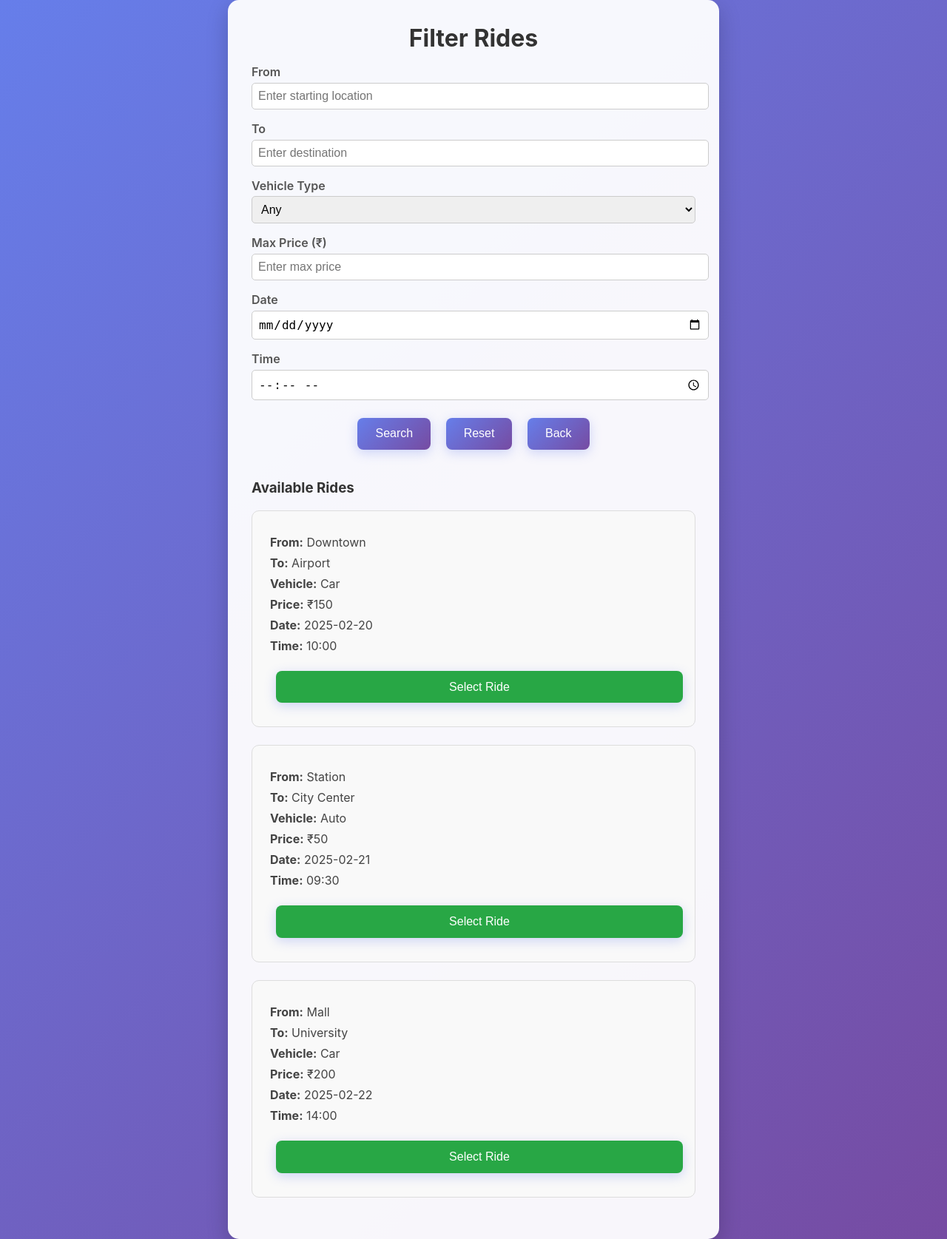
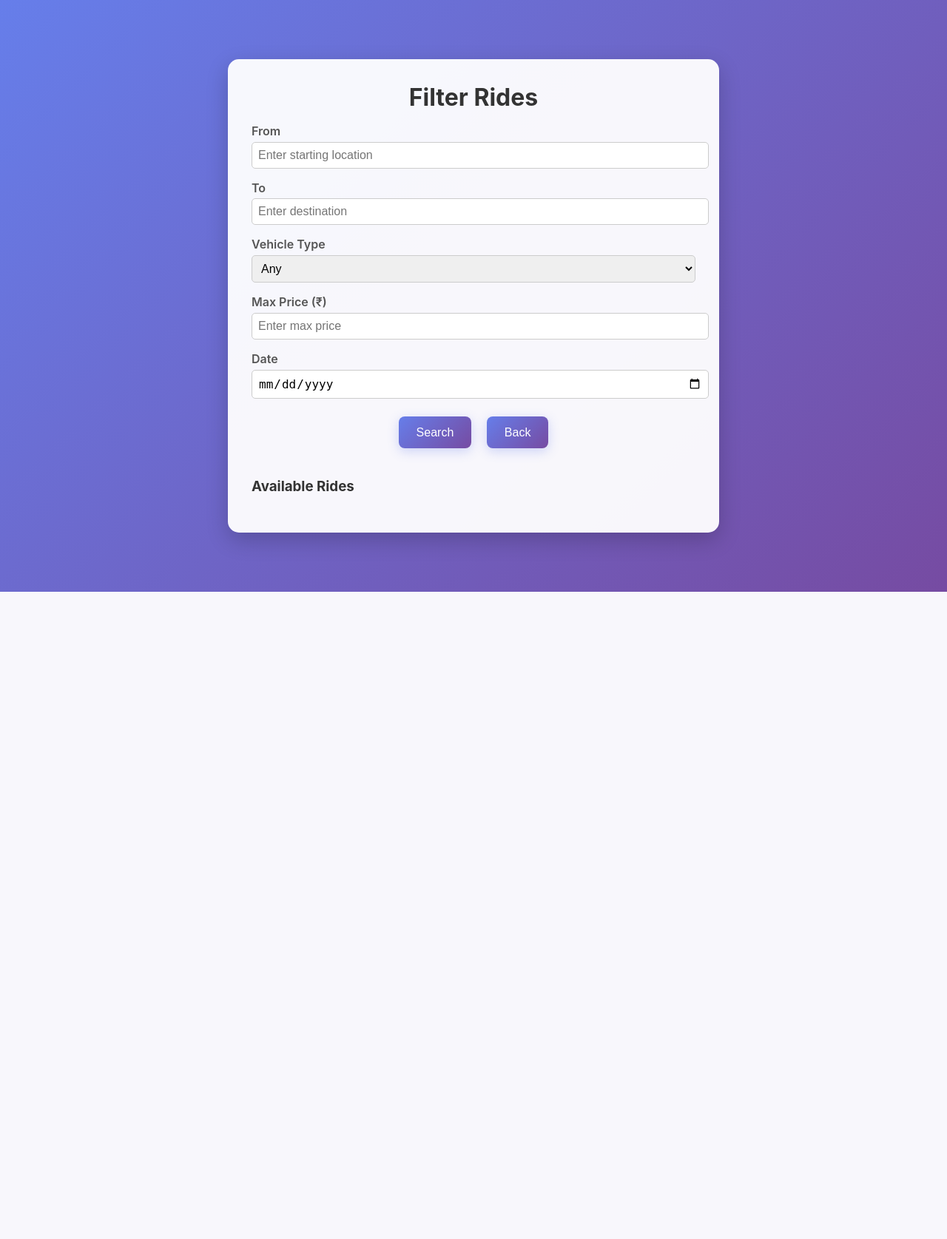
Before and after one commit to Nitheeshkumar-24/ride-sharing, a Flask app: page /filter_page in a window 1280 px wide. Shown: the whole page at 74% size. After the commit the page ends 800 px from the top, so only its background shows below. Run offline with Flask 3, Linux system fonts and the light colour scheme.

Commit message:
filter page change to static

```diff
--- a/app.py
+++ b/app.py
@@ -13,7 +13,7 @@ app = Flask(__name__)
 app.secret_key = provide_secret_key()
 
 # Initialize Firebase
-cred = credentials.Certificate(r"C:\git files\ride-sharing-b7053-firebase-adminsdk-fbsvc-45494f1901.json")
+cred = credentials.Certificate(r"e:\git files\ride-sharing-b7053-firebase-adminsdk-fbsvc-45494f1901.json")
 firebase_admin.initialize_app(cred)
 db = firestore.client()
 
--- a/templates/filter.html
+++ b/templates/filter.html
@@ -114,20 +114,20 @@
     <div class="container">
         <h2>Filter Rides</h2>
 
-        <!-- Filter Form -->
+        <form id="filter-form">
             <div class="filter-group">
                 <label for="from">From</label>
-            <input type="text" id="from" placeholder="Enter starting location">
+                <input type="text" id="from" name="from" placeholder="Enter starting location">
             </div>
 
             <div class="filter-group">
                 <label for="to">To</label>
-            <input type="text" id="to" placeholder="Enter destination">
+                <input type="text" id="to" name="to" placeholder="Enter destination">
             </div>
 
             <div class="filter-group">
                 <label for="vehicle">Vehicle Type</label>
-            <select id="vehicle">
+                <select id="vehicle" name="vehicle">
                     <option value="">Any</option>
                     <option value="Car">Car</option>
                     <option value="Auto">Auto</option>
@@ -136,100 +136,57 @@
 
             <div class="filter-group">
                 <label for="price">Max Price (₹)</label>
-            <input type="number" id="price" min="0" placeholder="Enter max price">
+                <input type="number" id="price" name="max_price" min="0" placeholder="Enter max price">
             </div>
 
             <div class="filter-group">
                 <label for="date">Date</label>
-            <input type="date" id="date">
+                <input type="date" id="date" name="date">
             </div>
 
-        <div class="filter-group">
-            <label for="time">Time</label>
-            <input type="time" id="time">
-        </div>
+            <button type="submit" class="btn">Search</button>
+            <button type="button" class="btn" onclick="window.location.href='index.html'">Back</button>
+        </form>
 
-        <button class="btn" onclick="filterRides()">Search</button>
-        <button class="btn" onclick="resetFilters()">Reset</button>
-        <button class="btn" onclick="goBack()">Back</button>
-
-        <!-- Filtered Rides Section -->
         <div class="available-rides" id="rides-container">
             <h3>Available Rides</h3>
         </div>
     </div>
 
     <script>
-        const ridesData = [
-            { from: "Downtown", to: "Airport", vehicle: "Car", price: 150, date: "2025-02-20", time: "10:00" },
-            { from: "Station", to: "City Center", vehicle: "Auto", price: 50, date: "2025-02-21", time: "09:30" },
-            { from: "Mall", to: "University", vehicle: "Car", price: 200, date: "2025-02-22", time: "14:00" }
-        ];
+        document.getElementById('filter-form').addEventListener('submit', function(event) {
+            event.preventDefault();
 
-        function loadRides() {
-            let ridesContainer = document.getElementById("rides-container");
-            ridesContainer.innerHTML = "<h3>Available Rides</h3>";
+            const formData = {
+                from: document.getElementById('from').value,
+                to: document.getElementById('to').value,
+                vehicle: document.getElementById('vehicle').value,
+                max_price: document.getElementById('price').value || null,
+                date: document.getElementById('date').value
+            };
 
-            ridesData.forEach((ride, index) => {
-                let rideElement = `
-                    <div class="ride-box" data-index="${index}">
-                        <p><strong>From:</strong> ${ride.from}</p>
-                        <p><strong>To:</strong> ${ride.to}</p>
-                        <p><strong>Vehicle:</strong> ${ride.vehicle}</p>
-                        <p><strong>Price:</strong> ₹${ride.price}</p>
-                        <p><strong>Date:</strong> ${ride.date}</p>
-                        <p><strong>Time:</strong> ${ride.time}</p>
-                        <button class="btn select-btn" onclick="selectRide(${index})">Select Ride</button>
-                    </div>
-                `;
-                ridesContainer.innerHTML += rideElement;
+            fetch('/filter_rides', {
+                method: 'POST',
+                headers: {'Content-Type': 'application/json'},
+                body: JSON.stringify(formData)
+            })
+            .then(response => response.json())
+            .then(data => {
+                const ridesContainer = document.getElementById('rides-container');
+                ridesContainer.innerHTML = '<h3>Available Rides</h3>';
+                data.rides.forEach(ride => {
+                    ridesContainer.innerHTML += `
+                        <div class="ride-box">
+                            <p><strong>From:</strong> ${ride.from_location}</p>
+                            <p><strong>To:</strong> ${ride.to_location}</p>
+                            <p><strong>Vehicle:</strong> ${ride.vehicle_type}</p>
+                            <p><strong>Price:</strong> ₹${ride.per_person_cost}</p>
+                            <p><strong>Date:</strong> ${ride.ride_date_and_time}</p>
+                        </div>`;
                 });
-        }
-
-        function filterRides() {
-            let from = document.getElementById("from").value.toLowerCase();
-            let to = document.getElementById("to").value.toLowerCase();
-            let vehicle = document.getElementById("vehicle").value;
-            let maxPrice = document.getElementById("price").value;
-            let date = document.getElementById("date").value;
-            let time = document.getElementById("time").value;
-
-            document.querySelectorAll(".ride-box").forEach(ride => {
-                let index = ride.getAttribute("data-index");
-                let rideData = ridesData[index];
-
-                if ((from && !rideData.from.toLowerCase().includes(from)) ||
-                    (to && !rideData.to.toLowerCase().includes(to)) ||
-                    (vehicle && rideData.vehicle !== vehicle) ||
-                    (maxPrice && rideData.price > maxPrice) ||
-                    (date && rideData.date !== date) ||
-                    (time && rideData.time !== time)) {
-                    ride.style.display = "none";
-                } else {
-                    ride.style.display = "block";
-                }
+            })
+            .catch(error => console.error('Error:', error));
         });
-        }
-
-        function resetFilters() {
-            document.querySelectorAll(".filter-group input, .filter-group select").forEach(input => input.value = "");
-            document.querySelectorAll(".ride-box").forEach(ride => ride.style.display = "block");
-        }
-
-        function selectRide(index) {
-            let ride = ridesData[index];
-            let selectedRides = JSON.parse(localStorage.getItem("myRides")) || [];
-            selectedRides.push(ride);
-            localStorage.setItem("myRides", JSON.stringify(selectedRides));
-            alert("Ride selected successfully!");
-            window.location.href = "my_rides.html";
-        }
-
-        function goBack() {
-            window.location.href = "index.html";
-        }
-
-        window.onload = loadRides;
     </script>
 </body>
 </html>
```
Lines whose indentation alone changed are shown as unchanged.
